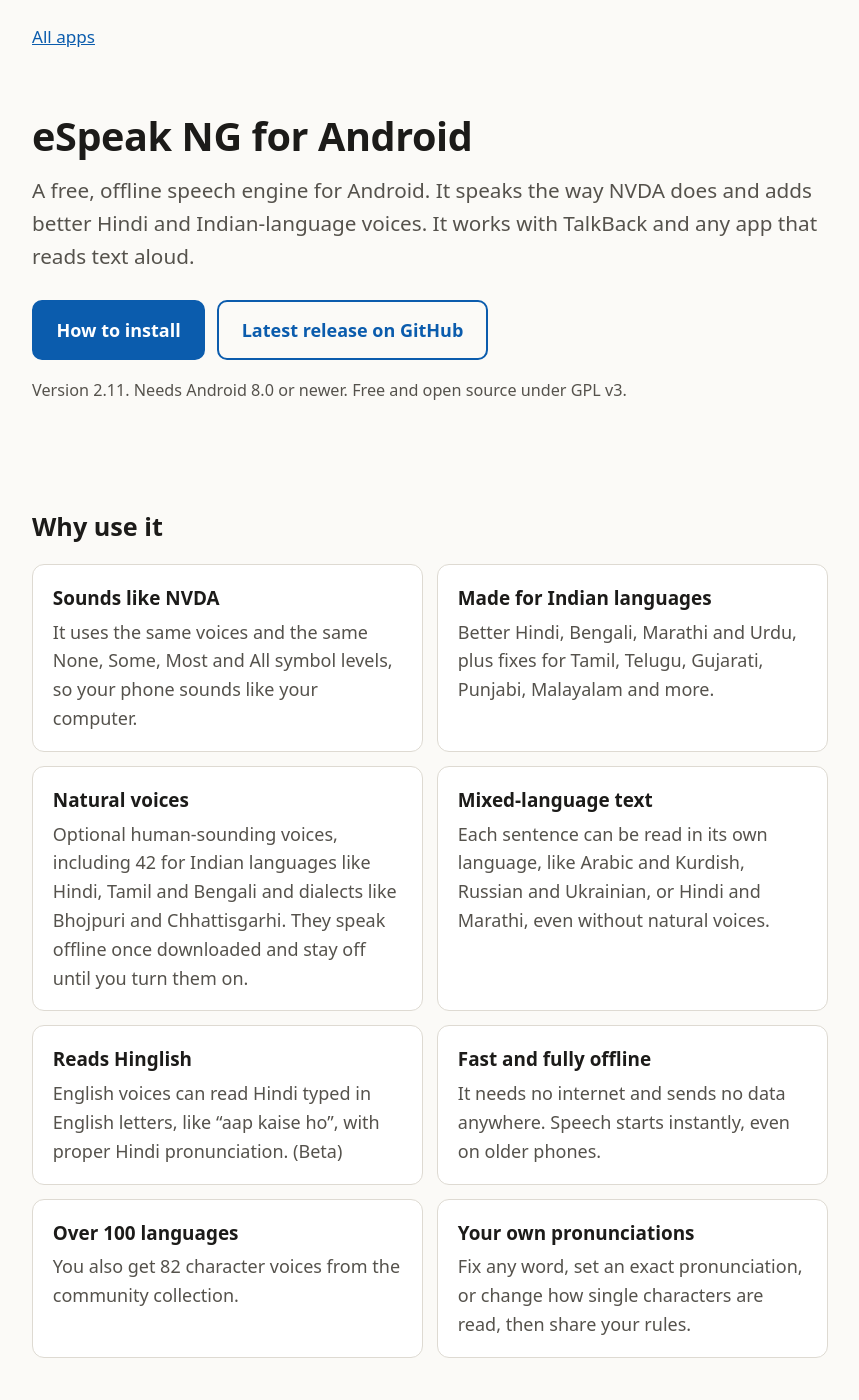
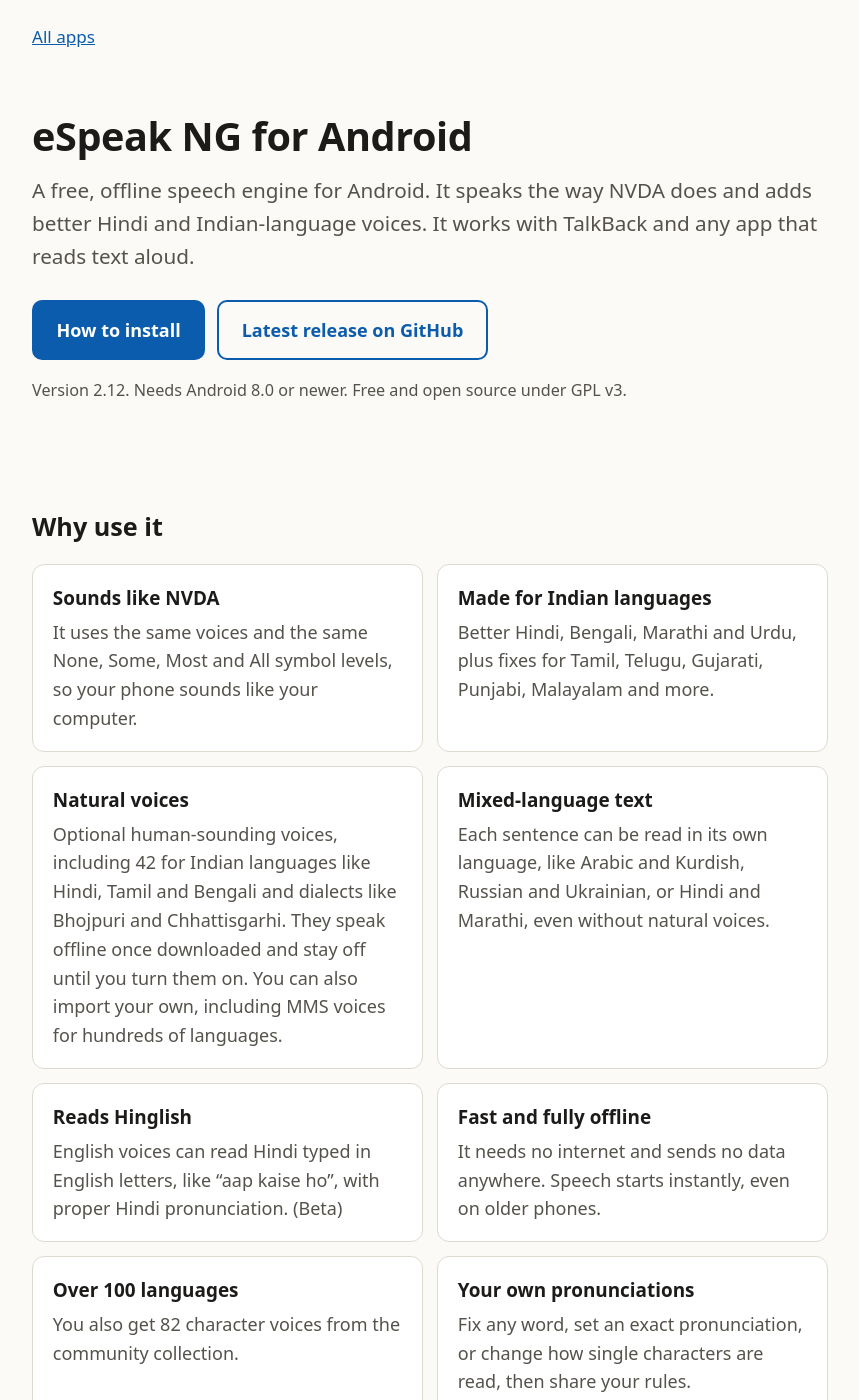
Before and after one commit to animeshahilya/animeshahilya.github.io, a Jekyll site: the page built from _apps/espeak-ng.md, in a window 1280 px wide and 1400 px high. Shown: the whole window, without its empty margins (210-1069 px from the left). Built offline with Jekyll 4.4.1, drawn with Linux system fonts in a browser that asks for light colours.

Commit message:
eSpeak NG 2.12

```diff
--- a/_apps/espeak-ng.md
+++ b/_apps/espeak-ng.md
@@ -3,7 +3,7 @@ app_name: eSpeak NG for Android
 order: 1
 tagline: A free, offline speech engine that speaks like NVDA, with better Hindi and Indian-language voices.
 summary: A free, offline speech engine for Android. It speaks the way NVDA does and adds better Hindi and Indian-language voices. It works with TalkBack and any app that reads text aloud.
-version: "2.11"
+version: "2.12"
 android: "8.0"
 license: Free and open source under GPL v3
 releases_repo: animeshahilya/espeak-ng
@@ -14,7 +14,7 @@ feature_groups:
     features:
       - { title: Sounds like NVDA, text: "It uses the same voices and the same None, Some, Most and All symbol levels, so your phone sounds like your computer." }
       - { title: Made for Indian languages, text: "Better Hindi, Bengali, Marathi and Urdu, plus fixes for Tamil, Telugu, Gujarati, Punjabi, Malayalam and more." }
-      - { title: Natural voices, text: "Optional human-sounding voices, including 42 for Indian languages like Hindi, Tamil and Bengali and dialects like Bhojpuri and Chhattisgarhi. They speak offline once downloaded and stay off until you turn them on." }
+      - { title: Natural voices, text: "Optional human-sounding voices, including 42 for Indian languages like Hindi, Tamil and Bengali and dialects like Bhojpuri and Chhattisgarhi. They speak offline once downloaded and stay off until you turn them on. You can also import your own, including MMS voices for hundreds of languages." }
       - { title: Mixed-language text, text: "Each sentence can be read in its own language, like Arabic and Kurdish, Russian and Ukrainian, or Hindi and Marathi, even without natural voices." }
       - { title: Reads Hinglish, text: "English voices can read Hindi typed in English letters, like “aap kaise ho”, with proper Hindi pronunciation. (Beta)" }
       - { title: Fast and fully offline, text: "It needs no internet and sends no data anywhere. Speech starts instantly, even on older phones." }
```
